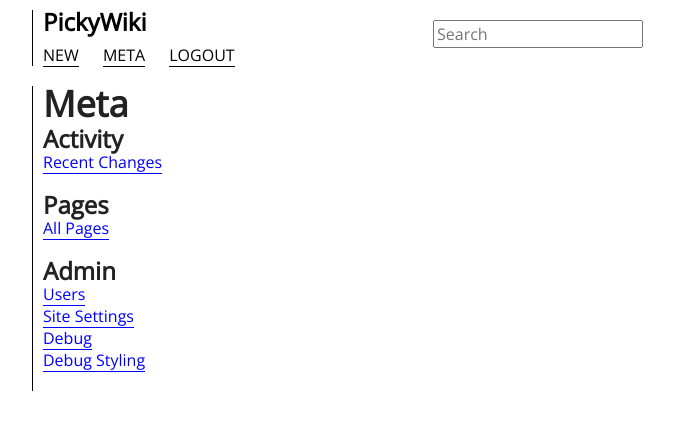
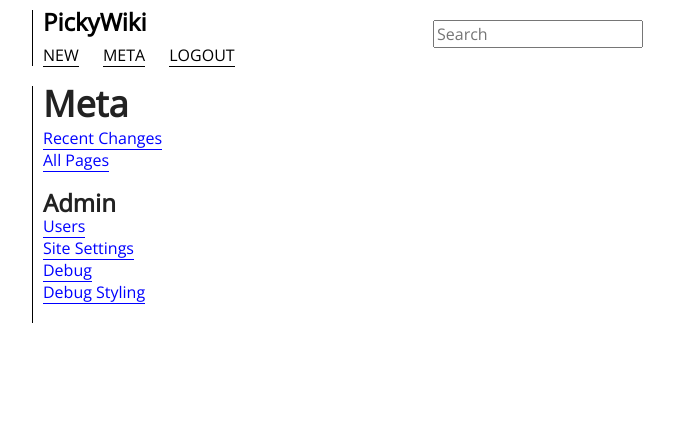
Before and after one commit to Wilfred/Picky, a Django app: page /meta/ in a window 1280 px wide. Shown: the top 430 px of the page, without its empty margins (217-891 px from the left). Run offline with Django 3.2, Linux system fonts and the light colour scheme; the visitor is signed in with stand-in values (Sample User, id 1); data comes from the database, SQL or seed files in the repository; parts of the project's set-up code (start-up, migrations or seed data) failed here and were passed over; some libraries are stand-ins or nearby versions.

Commit message:
Simplifying meta page.

```diff
--- a/picky/templates/site_config/meta.html
+++ b/picky/templates/site_config/meta.html
@@ -4,14 +4,8 @@
 
 <h1>Meta</h1>
 
-<h2>Activity</h2>
-
 <ul class="link-list">
     <li><a href="{% url 'recent_changes' %}">Recent Changes</a></li>
-</ul>
-<h2>Pages</h2>
-
-<ul class="link-list">
     <li><a href="{% url 'all_pages' %}">All Pages</a></li>
 </ul>
 
```
